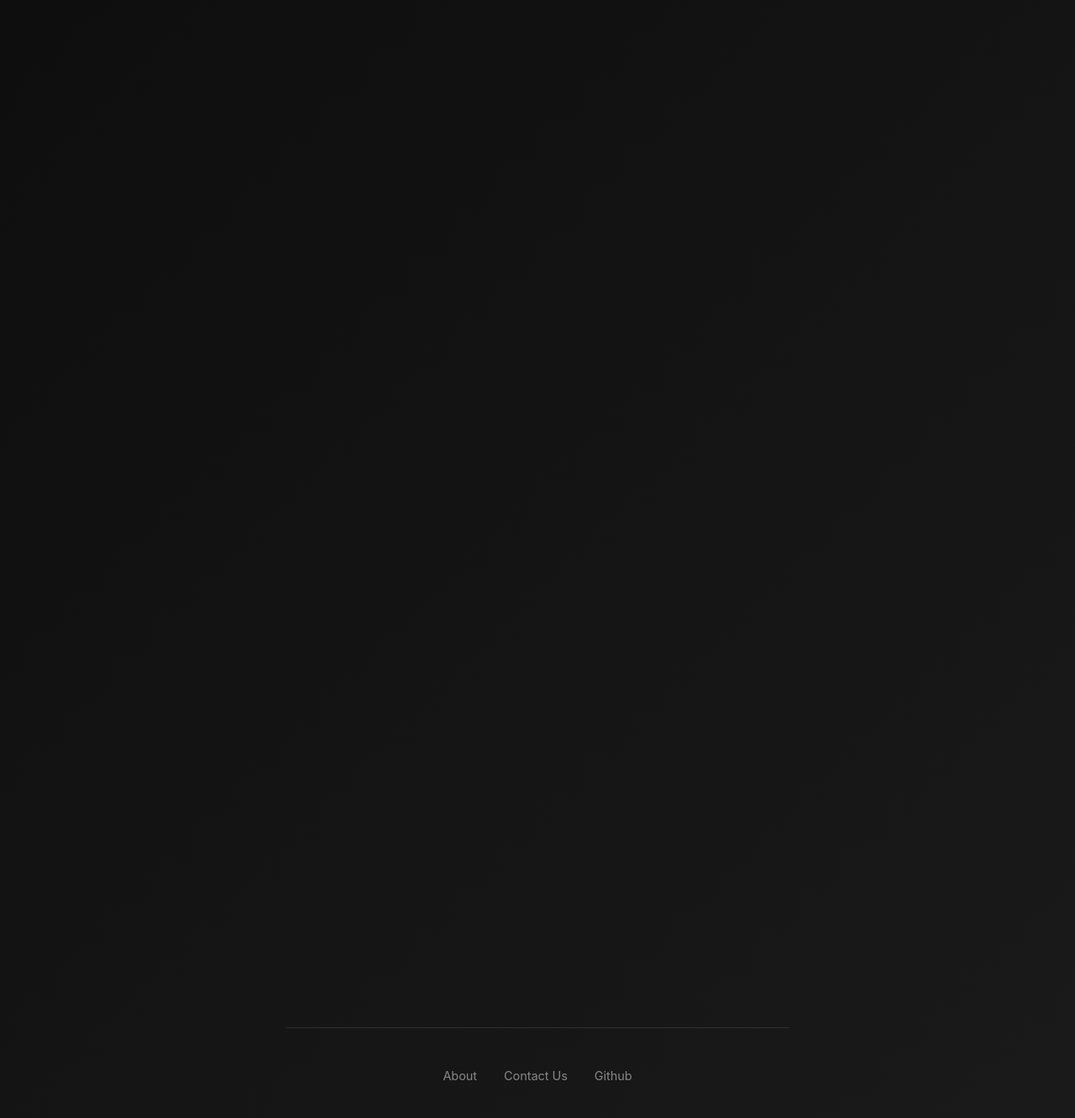
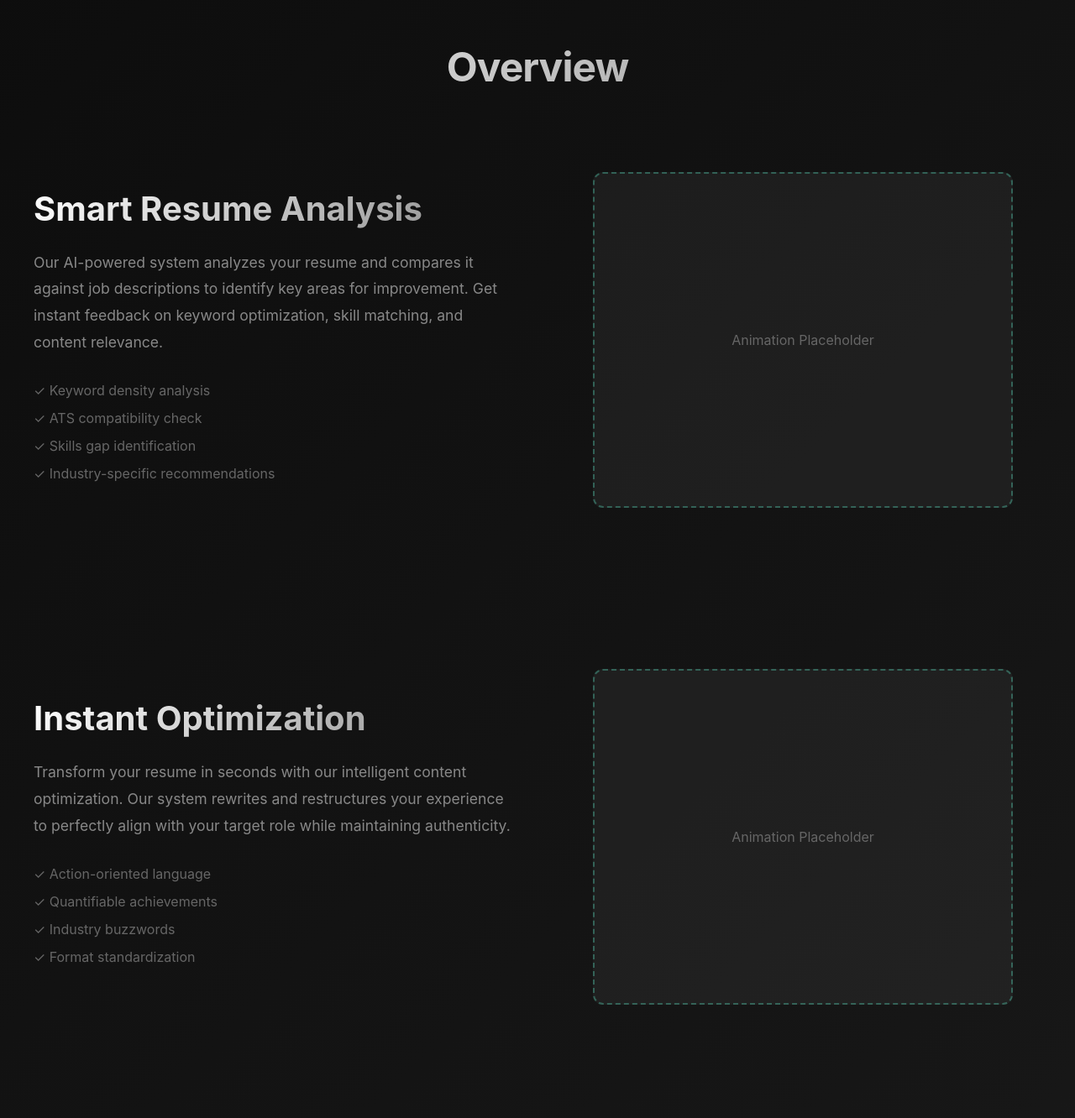
Before and after one commit to PeterMeas/Resumize, a React (Vite) app in the folder frontend/: page / in a window 1280 px wide. Shown: the part 878-2210 px from the top of the page at 84% size. Built offline with nearby package versions, Linux system fonts and the light colour scheme.

Commit message:
frontend: added landing page with placeholder animation box and text - feature sections and headers

```diff
--- a/frontend/src/App.css
+++ b/frontend/src/App.css
@@ -4,85 +4,10 @@
   box-sizing: border-box;
 }
 
-.footer {
-  margin-top: 100rem;
-  padding: 3rem 2rem 2rem;
-  text-align: center;
-  border-top: 1px solid rgba(255, 255, 255, 0.1);
-  position: relative;
-  z-index: 1;
-}
-
-.footer-content {
-  max-width: 800px;
-  margin: 0 auto;
-  display: flex;
-  align-items: center;
-  justify-content: center;
-  gap: 2rem;
-  flex-wrap: wrap;
-}
-
-.footer-links {
-  display: flex;
-  gap: 2rem;
-}
-
-.footer-links a {
-  color: #888888;
-  text-decoration: none;
-  font-size: 0.9rem;
-  transition: color 0.3s ease;
-}
-
-.footer-links a:hover {
-  color: #ffffff;
-}
-
-.footer-social {
-  display: flex;
-  gap: 1.5rem;
-}
-
-.footer-social a {
-  color: #888888;
-  text-decoration: none;
-  font-size: 0.9rem;
-  transition: color 0.3s ease;
-}
-
-.footer-social a:hover {
-  color: #ffffff;
-}
-
-.footer-copyright {
-  font-size: 0.85rem;
-  color: #666666;
-}
-
-@media (max-width: 768px) {
-  .footer-content {
-    flex-direction: column;
-    gap: 1rem;
-  }
-
-  .footer-links {
-    gap: 1rem;
-  }
-
-  .footer-social {
-    gap: 1rem;
-  }
-}
-
-
 .App {
   min-height: 100vh;
   background: linear-gradient(135deg, #0a0a0a 0%, #1a1a1a 100%);
   color: #ffffff;
-  display: flex;
-  align-items: center;
-  justify-content: center;
   font-family: -apple-system, BlinkMacSystemFont, 'Segoe UI', 'Roboto', 'Oxygen',
     'Ubuntu', 'Cantarell', 'Fira Sans', 'Droid Sans', 'Helvetica Neue',
     sans-serif;
@@ -195,14 +120,19 @@
   max-width: 800px;
   padding: 2rem;
   text-align: center;
+  margin: 0 auto;
 }
 
 .hero {
+  min-height: 100vh;
+  display: flex;
+  flex-direction: column;
+  align-items: center;
+  justify-content: center;
   animation: fadeIn 0.8s ease-in;
 }
 
 .title {
-  margin-top: 10rem;
   font-size: 4.5rem;
   font-weight: 700;
   margin-bottom: 1rem;
@@ -253,6 +183,218 @@
   transform: translateY(0);
 }
 
+/* Overview Section */
+.overview-section {
+  padding: 4rem 2rem 2rem 2rem;
+  text-align: center;
+}
+
+.overview-title {
+  font-size: 3rem;
+  font-weight: 700;
+  background: linear-gradient(135deg, #ffffff 0%, #888888 100%);
+  -webkit-background-clip: text;
+  -webkit-text-fill-color: transparent;
+  background-clip: text;
+  letter-spacing: -0.02em;
+}
+
+/* Feature Sections */
+.feature-section {
+  padding: 4rem 2rem 8rem 2rem;
+}
+
+.feature-section:first-of-type {
+  padding-top: 2rem;
+}
+
+.feature-container {
+  max-width: 1200px;
+  margin: 0 auto;
+  display: grid;
+  grid-template-columns: 1fr 1fr;
+  gap: 4rem;
+  align-items: center;
+}
+
+.feature-section.reverse .feature-container {
+  direction: rtl;
+}
+
+.feature-section.reverse .feature-text {
+  direction: ltr;
+}
+
+.feature-section.reverse .feature-animation {
+  direction: ltr;
+}
+
+.feature-text {
+  text-align: left;
+}
+
+.feature-title {
+  font-size: 2.5rem;
+  font-weight: 700;
+  margin-bottom: 1.5rem;
+  background: linear-gradient(135deg, #ffffff 0%, #888888 100%);
+  -webkit-background-clip: text;
+  -webkit-text-fill-color: transparent;
+  background-clip: text;
+}
+
+.feature-description {
+  font-size: 1.1rem;
+  color: #888888;
+  line-height: 1.8;
+  margin-bottom: 2rem;
+}
+
+.feature-list {
+  list-style: none;
+  padding: 0;
+}
+
+.feature-list li {
+  font-size: 1rem;
+  color: #666666;
+  margin-bottom: 0.8rem;
+  padding-left: 0;
+}
+
+.feature-animation {
+  display: flex;
+  align-items: center;
+  justify-content: center;
+}
+
+.animation-placeholder {
+  width: 100%;
+  max-width: 500px;
+  height: 400px;
+  background: rgba(255, 255, 255, 0.05);
+  border: 2px dashed rgba(100, 255, 218, 0.3);
+  border-radius: 12px;
+  display: flex;
+  flex-direction: column;
+  align-items: center;
+  justify-content: center;
+  gap: 2rem;
+}
+
+.animation-placeholder p {
+  color: #666666;
+  font-size: 1rem;
+}
+
+/* Placeholder Animations */
+.pulse-circle {
+  width: 100px;
+  height: 100px;
+  background: rgba(100, 255, 218, 0.2);
+  border-radius: 50%;
+  animation: pulse 2s ease-in-out infinite;
+}
+
+@keyframes pulse {
+  0%, 100% {
+    transform: scale(1);
+    opacity: 1;
+  }
+  50% {
+    transform: scale(1.2);
+    opacity: 0.7;
+  }
+}
+
+.rotating-square {
+  width: 100px;
+  height: 100px;
+  background: rgba(100, 255, 218, 0.2);
+  animation: rotate 3s linear infinite;
+}
+
+@keyframes rotate {
+  from {
+    transform: rotate(0deg);
+  }
+  to {
+    transform: rotate(360deg);
+  }
+}
+
+.bouncing-dot {
+  width: 80px;
+  height: 80px;
+  background: rgba(100, 255, 218, 0.3);
+  border-radius: 50%;
+  animation: bounce 1s ease-in-out infinite;
+}
+
+@keyframes bounce {
+  0%, 100% {
+    transform: translateY(0);
+  }
+  50% {
+    transform: translateY(-30px);
+  }
+}
+
+/* Footer */
+.footer {
+  margin-top: 4rem;
+  padding: 3rem 2rem 2rem;
+  text-align: center;
+  border-top: 1px solid rgba(255, 255, 255, 0.1);
+}
+
+.footer-content {
+  max-width: 800px;
+  margin: 0 auto;
+  display: flex;
+  align-items: center;
+  justify-content: center;
+  gap: 2rem;
+  flex-wrap: wrap;
+}
+
+.footer-links {
+  display: flex;
+  gap: 2rem;
+}
+
+.footer-links a {
+  color: #888888;
+  text-decoration: none;
+  font-size: 0.9rem;
+  transition: color 0.3s ease;
+}
+
+.footer-links a:hover {
+  color: #ffffff;
+}
+
+.footer-social {
+  display: flex;
+  gap: 1.5rem;
+}
+
+.footer-social a {
+  color: #888888;
+  text-decoration: none;
+  font-size: 0.9rem;
+  transition: color 0.3s ease;
+}
+
+.footer-social a:hover {
+  color: #ffffff;
+}
+
+.footer-copyright {
+  font-size: 0.85rem;
+  color: #666666;
+}
+
 @keyframes fadeIn {
   from {
     opacity: 0;
@@ -281,4 +423,34 @@
   .container {
     padding: 1rem;
   }
+
+  .feature-container {
+    grid-template-columns: 1fr;
+    gap: 3rem;
+  }
+
+  .feature-section.reverse .feature-container {
+    direction: ltr;
+  }
+
+  .feature-text {
+    text-align: center;
+  }
+
+  .feature-title {
+    font-size: 2rem;
+  }
+
+  .footer-content {
+    flex-direction: column;
+    gap: 1rem;
+  }
+
+  .footer-links {
+    gap: 1rem;
+  }
+
+  .footer-social {
+    gap: 1rem;
+  }
 }
--- a/frontend/src/App.jsx
+++ b/frontend/src/App.jsx
@@ -2,20 +2,16 @@ import './App.css';
 import { useState } from 'react';
 
 function App() {
-  // State to track if dark mode is active
   const [isDarkMode, setIsDarkMode] = useState(true);
 
-  // Function to toggle between dark and light mode
   const toggleTheme = () => {
     setIsDarkMode(!isDarkMode);
   };
 
   return (
     <div className="App">
-
       <header className="header">
         <nav className="nav">
-
           <div className="nav-left">
             <a href="/" className="nav-brand">Resumize</a>
             <a href="#about" className="nav-link">About</a>
@@ -40,19 +36,100 @@ function App() {
             Transform your resume to match any job description with intelligent optimization
           </p>
           <button className="cta-button">Get Started</button>
-          <footer className="footer">
-            <div className = "footer-content">
-              <div className = "footer-links">
-                <a href="#">About</a>
-                <a href="#">Contact Us</a>
-              </div>
-              <div className = "footer-social">
-                <a href="https://github.com/PeterMeas/resumize">Github</a>
-              </div>
-            </div>
-          </footer>
         </div>
       </div>
+
+      {/* Overview Section */}
+      <section className="overview-section">
+        <h2 className="overview-title">Overview</h2>
+      </section>
+
+      {/* Feature Section 1 */}
+      <section className="feature-section">
+        <div className="feature-container">
+          <div className="feature-text">
+            <h2 className="feature-title">Smart Resume Analysis</h2>
+            <p className="feature-description">
+              Our AI-powered system analyzes your resume and compares it against job descriptions
+              to identify key areas for improvement. Get instant feedback on keyword optimization,
+              skill matching, and content relevance.
+            </p>
+            <ul className="feature-list">
+              <li>✓ Keyword density analysis</li>
+              <li>✓ ATS compatibility check</li>
+              <li>✓ Skills gap identification</li>
+              <li>✓ Industry-specific recommendations</li>
+            </ul>
+          </div>
+          <div className="feature-animation">
+            <div className="animation-placeholder">
+              <p>Animation Placeholder</p>
+            </div>
+          </div>
+        </div>
+      </section>
+
+      {/* Feature Section 2 - Reversed */}
+      <section className="feature-section reverse">
+        <div className="feature-container">
+          <div className="feature-animation">
+            <div className="animation-placeholder">
+              <p>Animation Placeholder</p>
+            </div>
+          </div>
+          <div className="feature-text">
+            <h2 className="feature-title">Instant Optimization</h2>
+            <p className="feature-description">
+              Transform your resume in seconds with our intelligent content optimization.
+              Our system rewrites and restructures your experience to perfectly align with
+              your target role while maintaining authenticity.
+            </p>
+            <ul className="feature-list">
+              <li>✓ Action-oriented language</li>
+              <li>✓ Quantifiable achievements</li>
+              <li>✓ Industry buzzwords</li>
+              <li>✓ Format standardization</li>
+            </ul>
+          </div>
+        </div>
+      </section>
+
+      {/* Feature Section 3 */}
+      <section className="feature-section">
+        <div className="feature-container">
+          <div className="feature-text">
+            <h2 className="feature-title">Export & Apply</h2>
+            <p className="feature-description">
+              Download your optimized resume in multiple formats ready for immediate submission.
+              Track your applications and get insights on your job search performance.
+            </p>
+            <ul className="feature-list">
+              <li>✓ PDF, DOCX, and TXT formats</li>
+              <li>✓ One-click downloads</li>
+              <li>✓ Application tracking</li>
+              <li>✓ Success analytics</li>
+            </ul>
+          </div>
+          <div className="feature-animation">
+            <div className="animation-placeholder">
+              <p>Animation Placeholder</p>
+            </div>
+          </div>
+        </div>
+      </section>
+
+      <footer className="footer">
+        <div className="footer-content">
+          <div className="footer-links">
+            <a href="#about">About</a>
+            <a href="#contact">Contact Us</a>
+          </div>
+          <div className="footer-social">
+            <a href="https://github.com/PeterMeas/resumize" target="_blank" rel="noopener noreferrer">Github</a>
+          </div>
+          <p className="footer-copyright">&copy; 2025 Resumize. All rights reserved.</p>
+        </div>
+      </footer>
     </div>
   );
 }
```
